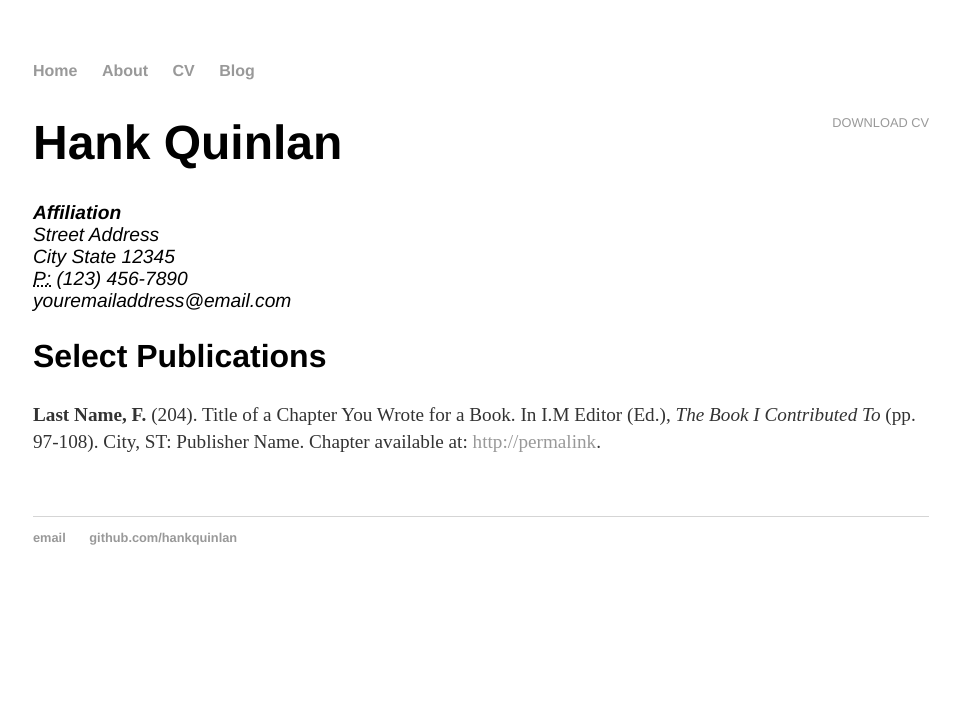
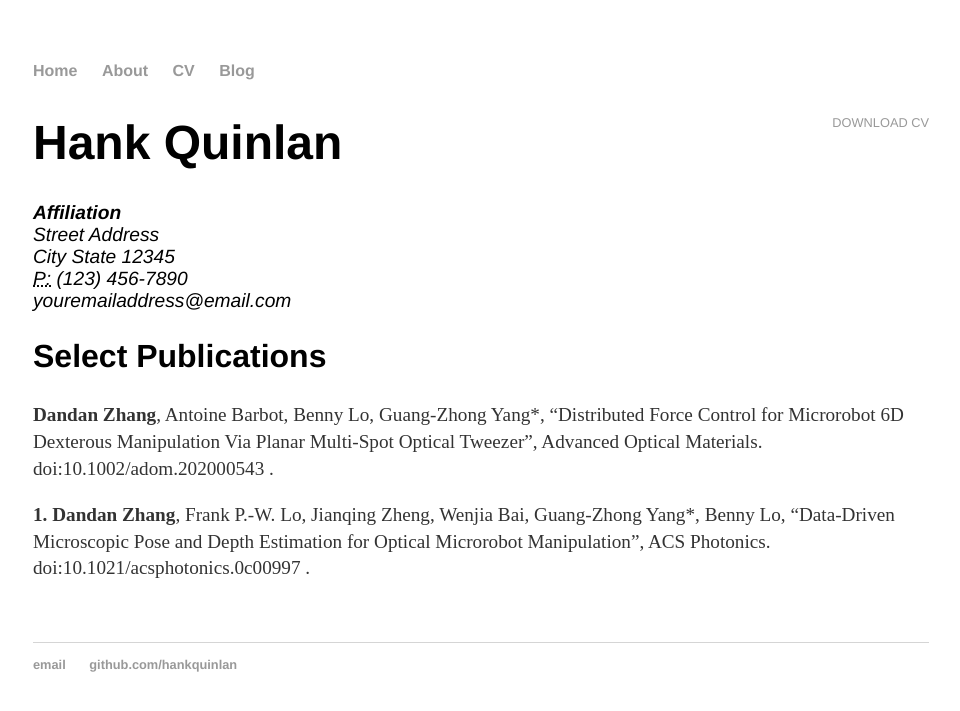
Before and after one commit to ImperialDanDan/ImperialDanDan.github.io, a Jekyll site: the page built from cv/index.html, in a window 1280 px wide. Shown: the top 711 px of the page, without its empty margins (159-1119 px from the left). Built offline with Jekyll 4.4.1, drawn with Linux system fonts in a browser that asks for light colours.

Commit message:
Update index.html

```diff
--- a/cv/index.html
+++ b/cv/index.html
@@ -16,7 +16,9 @@ title: CV of Your Name
 
 					<h2>Select Publications</h2>
 
-					<p><strong>Last Name, F.</strong> (204). Title of a Chapter You Wrote for a Book. In I.M Editor (Ed.), <em>The Book I Contributed To</em> (pp. 97-108). City, ST: Publisher Name. Chapter available at: <a href="#">http://permalink</a>.
-
+					<p><strong>Dandan Zhang</strong>, Antoine Barbot, Benny Lo, Guang-Zhong Yang*, “Distributed Force Control for Microrobot 6D Dexterous Manipulation Via Planar Multi-Spot Optical Tweezer”, Advanced Optical Materials.
+ doi:10.1002/adom.202000543 </a>.
+<p><strong>1.	Dandan Zhang</strong>, Frank P.-W. Lo, Jianqing Zheng, Wenjia Bai, Guang-Zhong Yang*, Benny Lo, “Data-Driven Microscopic Pose and Depth Estimation for Optical Microrobot Manipulation”, ACS Photonics.
+ doi:10.1021/acsphotonics.0c00997 </a>.
 
 	</div>
```
